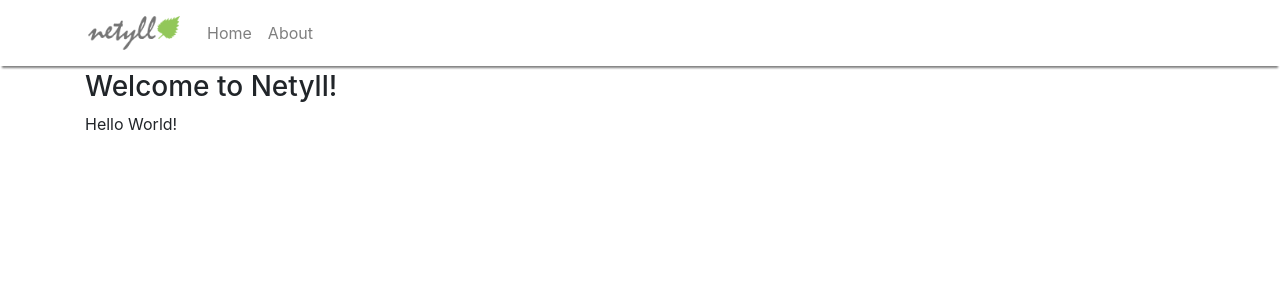
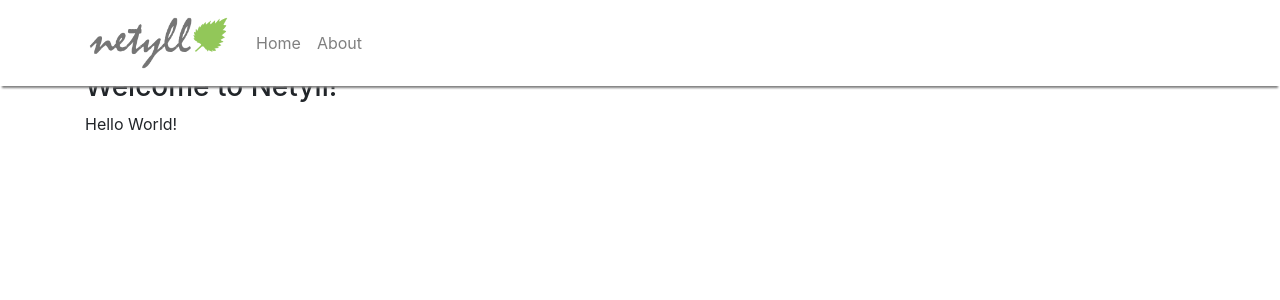
Before and after one commit to timschreiber/netyll, a Jekyll site: the page built from docs/index.md, in a window 1280 px wide. Shown: the top 300 px of the page. Built offline with Jekyll 4.4.1, drawn with Linux system fonts in a browser that asks for light colours.

Commit message:
updated layout.css and layout.html

```diff
--- a/docs/_layouts/layout.html
+++ b/docs/_layouts/layout.html
@@ -10,7 +10,7 @@
   <body>
     <nav class="navbar navbar-expand-md navbar-light bg-white fixed-top">
       <div class="container">
-        <a class="navbar-brand" href="#"><img src="/img/netyll-logo-250x102.png" style="height:40px" alt="{{ site.title }}" /></a>
+        <a class="navbar-brand" href="#"><img src="/img/netyll-logo-250x102.png" alt="{{ site.title }}" /></a>
         <button class="navbar-toggler" type="button" data-toggle="collapse" data-target="#navbarsExampleDefault" aria-controls="navbarsExampleDefault" aria-expanded="false" aria-label="Toggle navigation">
           <span class="navbar-toggler-icon"></span>
         </button>
--- a/docs/css/layout.css
+++ b/docs/css/layout.css
@@ -4,3 +4,6 @@ body {
 nav {
   box-shadow: 0 4px 2px -2px gray;
 }
+a.navbar-brand > img {
+	height:60px;
+}
```
